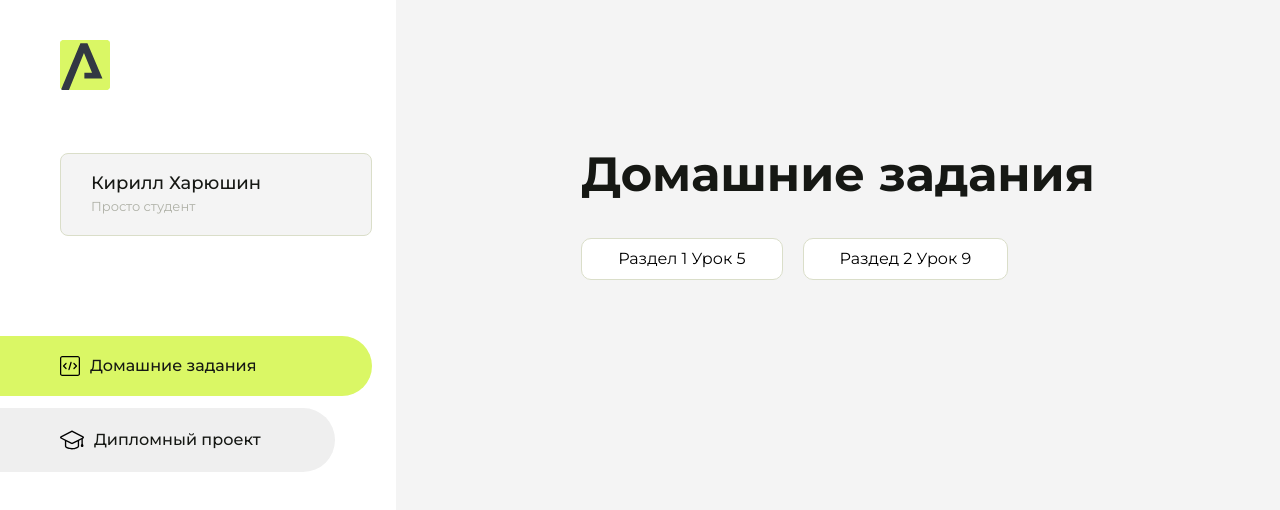
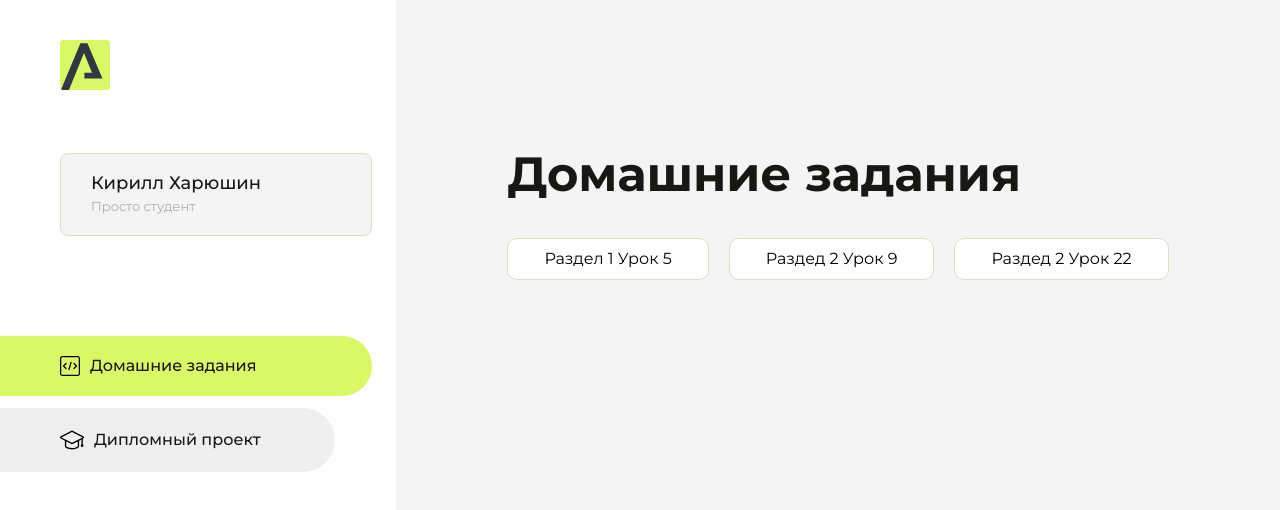
Before and after one commit to kirvsm/homework.ArokenRu, a plain HTML site: page index.html in a window 1280 px wide. Drawn offline with Linux system fonts and the light colour scheme.

Commit message:
Update index.html

```diff
--- a/index.html
+++ b/index.html
@@ -98,6 +98,9 @@
                     <li class="content__list-item">
                         <a href="lesson-9/index.html">Раздед 2 Урок 9</a>
                     </li>
+                    <li class="content__list-item">
+                        <a href="lesson-22/index.html">Раздед 2 Урок 22</a>
+                    </li>
                 </ul>
             </div>
             <div class="content__block hidden" id="diplomBlock">
```
